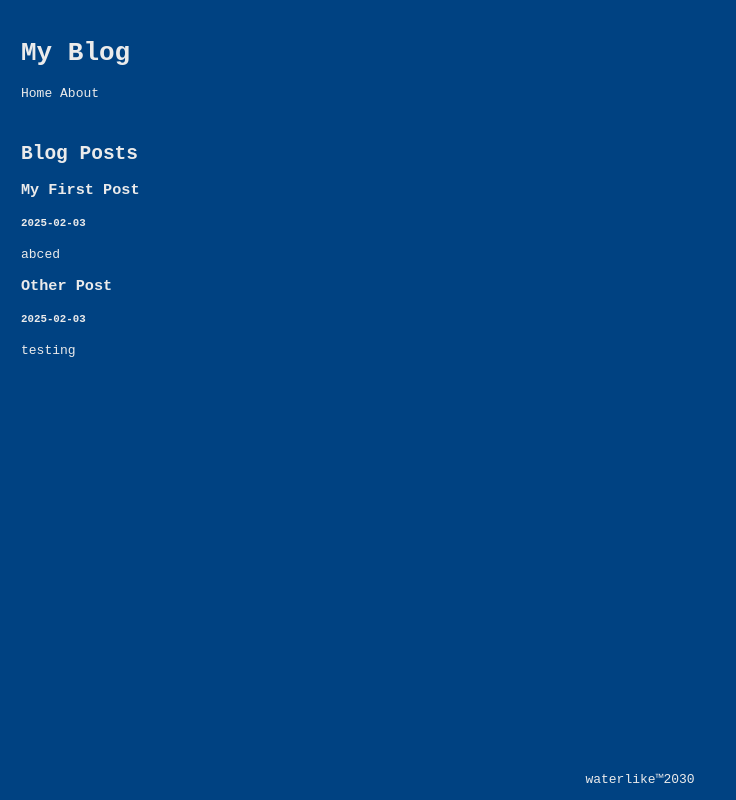
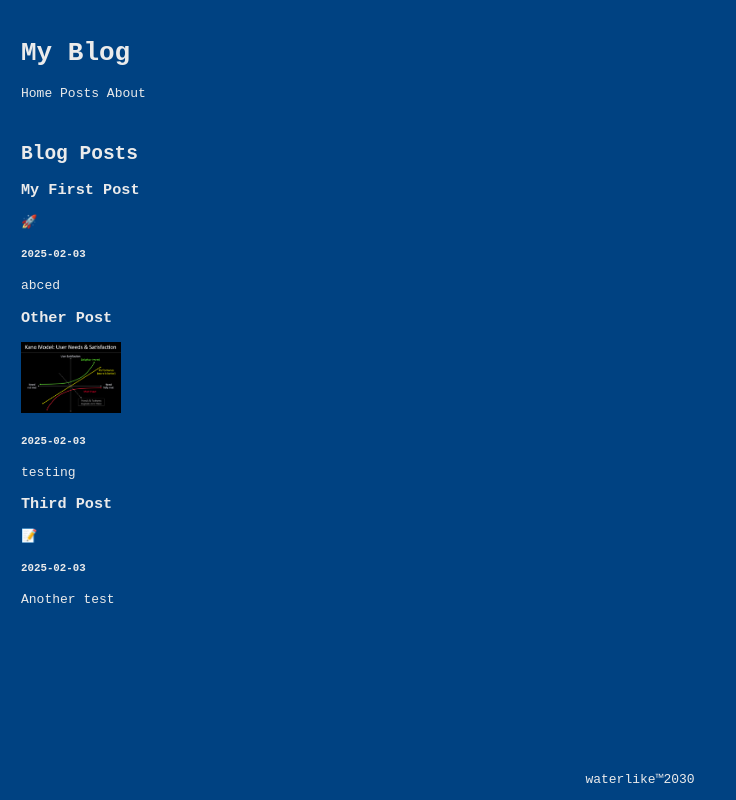
Before and after one commit to like820/blog, a plain HTML site: page index.html in a window 1280 px wide. Shown: the whole page, without its empty margins (0-736 px from the left). Drawn offline with nearby package versions, Linux system fonts and the light colour scheme.

Commit message:
Add files via upload

```diff
--- a/index.html
+++ b/index.html
@@ -11,8 +11,9 @@
     <header>
         <h1>My Blog</h1>
         <nav>
-            <a href="index.html" onclick="loadPosts()">Home</a>
-            <a href="#" onclick="loadAbout()">About</a>
+            <a href="index.html">Home</a>
+            <a href="index.html?page=posts">Posts</a>
+            <a href="index.html?page=about">About</a>
         </nav>
     </header>
 
--- a/script.js
+++ b/script.js
@@ -6,14 +6,22 @@ let postsIndex = [
         title: 'My First Post',
         subtitle: 'abced',
         date: '2025-02-03',
+        miniature: '🚀', // Using emoji
     },
     {
         filename: 'other-post.md',
         title: 'Other Post',
         subtitle: 'testing',
         date: '2025-02-03',
+        miniature: 'images/post-thumbnail.jpg', // Using image path
     },
-    // Add more posts here
+    {
+        filename: 'third-post.md',
+        title: 'Third Post',
+        subtitle: 'Another test',
+        date: '2025-02-03',
+        miniature: '📝', // Using emoji
+    }
 ];
 
 async function loadMarkdownFile(filename) {
@@ -28,7 +36,6 @@ async function loadMarkdownFile(filename) {
 }
 
 function generatePostUrl(filename) {
-    // Remove .md extension and convert to URL-friendly format
     return `?post=${filename.replace('.md', '')}`;
 }
 
@@ -38,6 +45,19 @@ function getPostFilenameFromUrl() {
     return postParam ? `${postParam}.md` : null;
 }
 
+function renderMiniature(miniature) {
+    // Check if the miniature is an emoji (simple check for now)
+    const isEmoji = miniature && miniature.length <= 2;
+
+    if (!miniature) {
+        return '📄'; // Default emoji for posts without miniature
+    } else if (isEmoji) {
+        return miniature;
+    } else {
+        return `<img src="${miniature}" alt="Post thumbnail" class="post-miniature">`;
+    }
+}
+
 async function loadPosts() {
     let content = document.getElementById('content');
     let html = '<h2>Blog Posts</h2>';
@@ -45,18 +65,25 @@ async function loadPosts() {
     for (let post of postsIndex) {
         html += `
             <div class="post-preview">
+                <div class="post-header">
                  <h3 class="post-title">
                             <a href="${generatePostUrl(post.filename)}">${post.title}</a>
                         </h3>
+                    <div class="miniature">
+                        ${renderMiniature(post.miniature)}
+                    </div>
+                    <div class="post-info">
+
                         <h5>${post.date}</h5>
                         <p>${post.subtitle}</p>
+                    </div>
+                </div>
             </div>
         `;
     }
 
     content.innerHTML = html;
-    // Update the page title
-    document.title = 'Blog Posts';
+    document.title = 'drops post or sth💧';
 }
 
 async function loadPost(filename) {
@@ -71,12 +98,18 @@ async function loadPost(filename) {
     let postContent = await loadMarkdownFile(`${postsDirectory}/${filename}`);
     content.innerHTML = `
         <article>
+            <div class="post-header">
+                <div class="miniature large">
+                    ${renderMiniature(post.miniature)}
+                </div>
+                <div class="post-info">
                     <h2>${post.title}</h2>
                     <div class="post-date">${post.date}</div>
+                </div>
+            </div>
             <div class="post-content">${postContent}</div>
         </article>
     `;
-    // Update the page title
     document.title = post.title;
 }
 
@@ -84,11 +117,9 @@ async function loadAbout() {
     let content = document.getElementById('content');
     let aboutContent = await loadMarkdownFile('about.md');
     content.innerHTML = aboutContent;
-    // Update the page title
     document.title = 'About';
 }
 
-// Router function to handle different pages
 async function handleRoute() {
     const urlParams = new URLSearchParams(window.location.search);
     const page = urlParams.get('page');
--- a/style.css
+++ b/style.css
@@ -17,6 +17,9 @@ main{
     padding: 1em;
     margin: auto;
 }
+.miniature img{
+    max-width: 100px;
+}
 footer{
     bottom: 0;
     position: fixed;
```
Also changed, not shown: 1 other file. Lines whose indentation alone changed are shown as unchanged.
